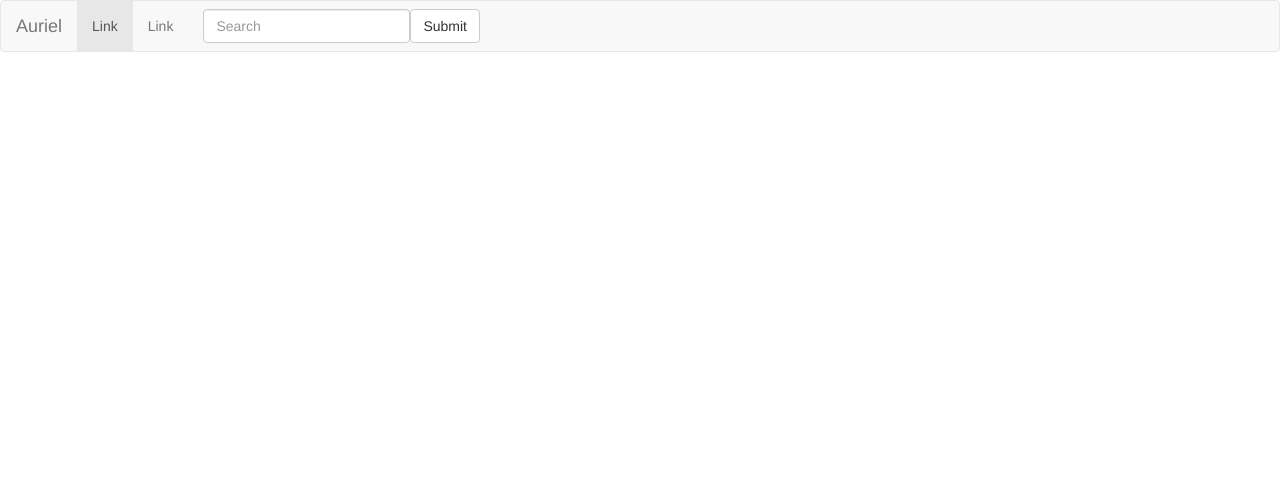
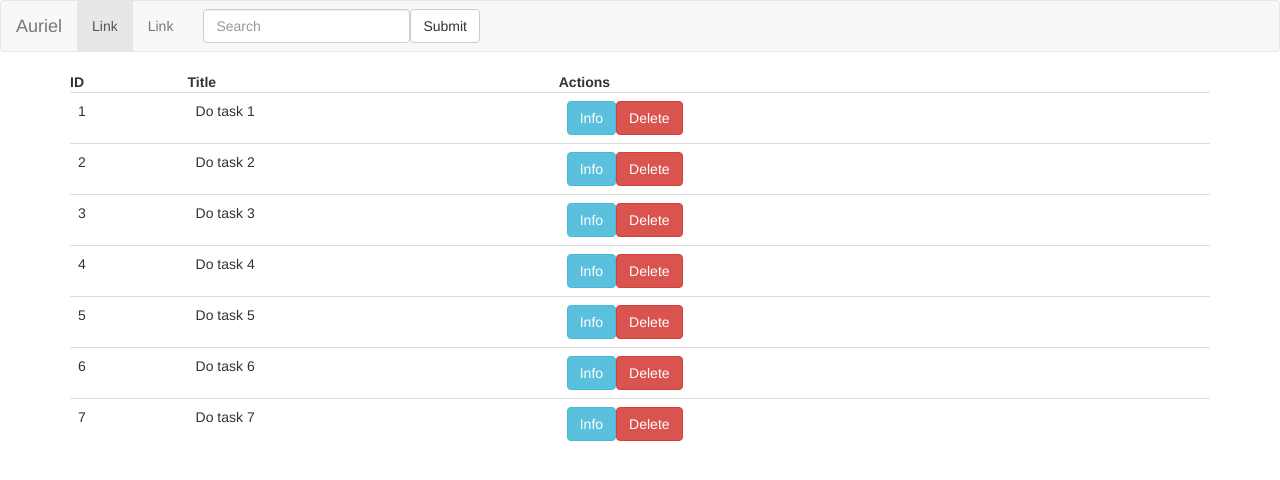
Before and after one commit to ffscalco/auriel_frontend, an Angular app: page / in a window 1280 px wide. Shown: the top 480 px of the page. Built offline with nearby package versions, Linux system fonts and the light colour scheme.

Commit message:
Adding tasks component.

```diff
--- a/src/app/app.component.html
+++ b/src/app/app.component.html
@@ -1 +1,4 @@
 <navbar></navbar>
+<div class="container">
+  <tasks></tasks>
+</div>
--- a/src/app/app.module.ts
+++ b/src/app/app.module.ts
@@ -3,11 +3,13 @@
 
 import { AppComponent } from './app.component';
 import { NavbarComponent } from './navbar/navbar.component';
+import { TasksComponent } from './tasks/tasks.component';
 
 @NgModule({
   declarations: [
     AppComponent,
-    NavbarComponent
+    NavbarComponent,
+    TasksComponent
   ],
   imports: [
     BrowserModule
--- /dev/null
+++ b/src/app/tasks/tasks.component.html
@@ -0,0 +1,17 @@
+<table class="table">
+  <thead>
+    <th>ID</th>
+    <th>Title</th>
+    <th>Actions</th>
+  </thead>
+  <tbody>
+    <tr *ngFor="let task of tasks">
+      <td>{{ task.id }}</td>
+      <td>{{ task.title }}</td>
+      <td>
+        <button class="btn btn-info">Info</button>
+        <button class="btn btn-danger">Delete</button>
+      </td>
+    </tr>
+  </tbody>
+</table>
--- /dev/null
+++ b/src/app/tasks/tasks.component.ts
@@ -0,0 +1,28 @@
+import { Component, OnInit } from '@angular/core';
+
+const TASKS: Array<any> = [
+  {id: 1, title: 'Do task 1'},
+  {id: 2, title: 'Do task 2'},
+  {id: 3, title: 'Do task 3'},
+  {id: 4, title: 'Do task 4'},
+  {id: 5, title: 'Do task 5'},
+  {id: 6, title: 'Do task 6'},
+  {id: 7, title: 'Do task 7'}
+]
+
+@Component({
+  selector: 'tasks',
+  templateUrl: './tasks.component.html'
+})
+
+export class TasksComponent implements OnInit {
+  public tasks;
+
+  public constructor() {
+
+  }
+
+  public ngOnInit() {
+    this.tasks = TASKS;
+  }
+}
```
